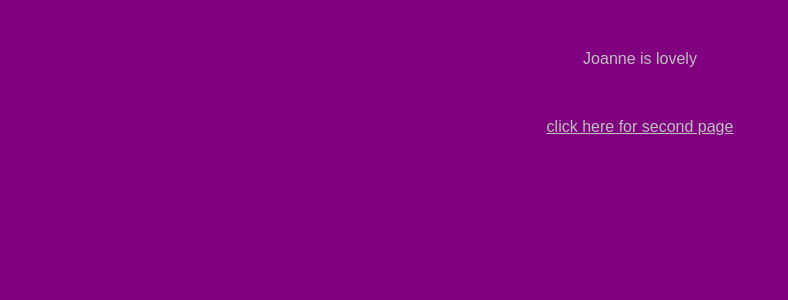
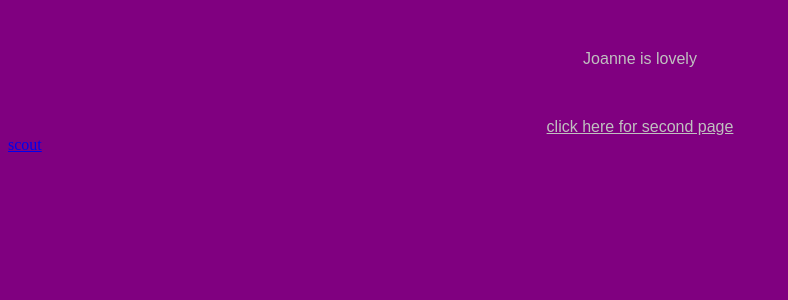
Before and after one commit to mjsutherland/mjsutherland.github.io, a Jekyll site: the page index.html, which Jekyll copies as it is, in a window 1280 px wide. Shown: the top 300 px of the page, without its empty margins (0-788 px from the left). Built offline with Jekyll 4.4.1, drawn with Linux system fonts in a browser that asks for light colours.

Commit message:
Update index.html

```diff
--- a/index.html
+++ b/index.html
@@ -8,5 +8,6 @@
   <body>
   <p class="text">Joanne is lovely</p>
   <a class="text" href="mjsutherland.github.io/second_page">click here for second page</a>
+  <a href="http://www.indianmotorcycle.com/en-us/scout-thunder-black-smoke">scout</a>
   </body>
 </html>
```
